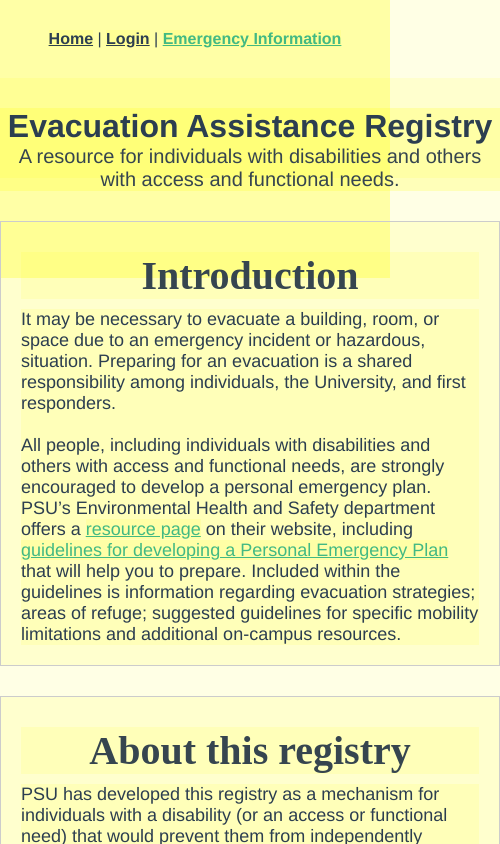
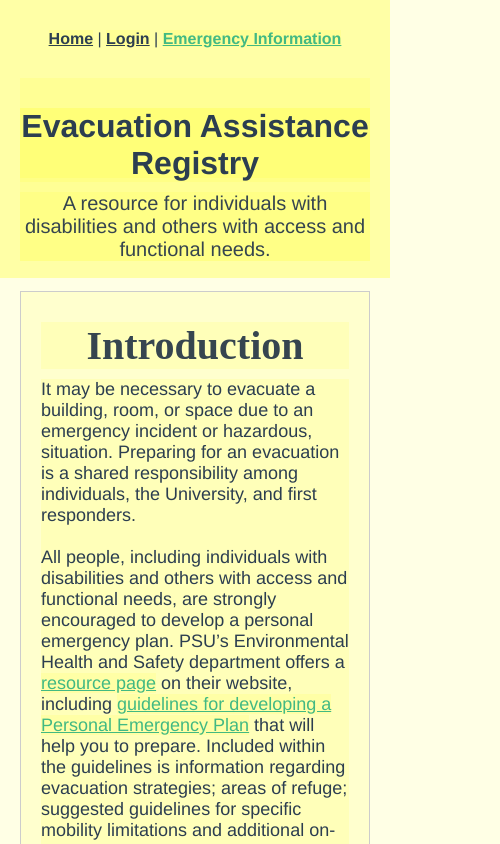
Before and after one commit to psu-oit-capstone/emp-front-end, a Vue app: page /emergency-information in a window 390 px wide. Shown: the top 844 px of the page, 500 px wide, since content can reach past the window. Built offline with nearby package versions, Linux system fonts and the light colour scheme.

Commit message:
Made css on lists simpler.

```diff
--- a/src/styles/styles.css
+++ b/src/styles/styles.css
@@ -13,34 +13,25 @@ Site-wide Media Queried Styles
 /* Large desktop */
 @media (min-width: 980px) {
   #emergency-information {
-    grid-template-columns: auto [left-gutter] 500px [right-gutter] auto;
+    grid-template-columns: auto [left-gutter] 650px [right-gutter] auto;
     grid-template-rows: 100px [top-gutter] auto [bottom-gutter] 100px;
   }
   * {background-color: rgba(255,0,0,0.1);}
 }
 
-/* Portrait tablet to landscape and desktop */
-@media (min-width: 768px) and (max-width: 979px) {
+/* Landscape phone to landscape and desktop */
+@media (min-width: 481px) and (max-width: 979px) {
   #emergency-information {
-    grid-template-columns: auto [left-gutter] 500px [right-gutter] auto;
+    grid-template-columns: auto [left-gutter] 480px [right-gutter] auto;
     grid-template-rows: 100px [top-gutter] auto [bottom-gutter] 100px;
   }
   * {background-color: rgba(0,0,255,0.1);}
 }
 
-/* Landscape phone to portrait tablet */
-@media (min-width: 481px) and (max-width: 767px) {
+/* Landscape phones and down */
+@media (max-width: 500px) {
   #emergency-information {
-    grid-template-columns: auto [left-gutter] 500px [right-gutter] auto;
-    grid-template-rows: 100px [top-gutter] auto [bottom-gutter] 100px;
-  }
-  * {background-color: rgba(0,255,0,0.1);}
-}
-
-/* Landscape phones and down */
-@media (max-width: 480px) {
-  #emergency-information {
-    grid-template-columns: auto [left-gutter] 500px [right-gutter] auto;
+    grid-template-columns: 20px [left-gutter] auto [right-gutter] 20px;
     grid-template-rows: 100px [top-gutter] auto [bottom-gutter] 100px;
   }
   * {background-color: rgba(255,255,0,0.1);}
@@ -49,7 +40,6 @@ Site-wide Media Queried Styles
 
 * {
   margin: 0;
-
   font-family: 'Avenir', Helvetica, Arial, sans-serif;
 }
 
@@ -67,6 +57,7 @@ h1 {
   font-weight: normal;
   font-size: 20px;
   color: #36454f;
+  margin-top: 10px;
 }
 
 .title-box {
@@ -74,6 +65,12 @@ h1 {
   margin-bottom: 30px;
 }
 
+.text-box {
+  margin: auto;
+  margin-bottom: 30px;
+  padding: 20px;
+}
+
 .boxed {
   border: 1px solid #CCCCCC;
 }
```
